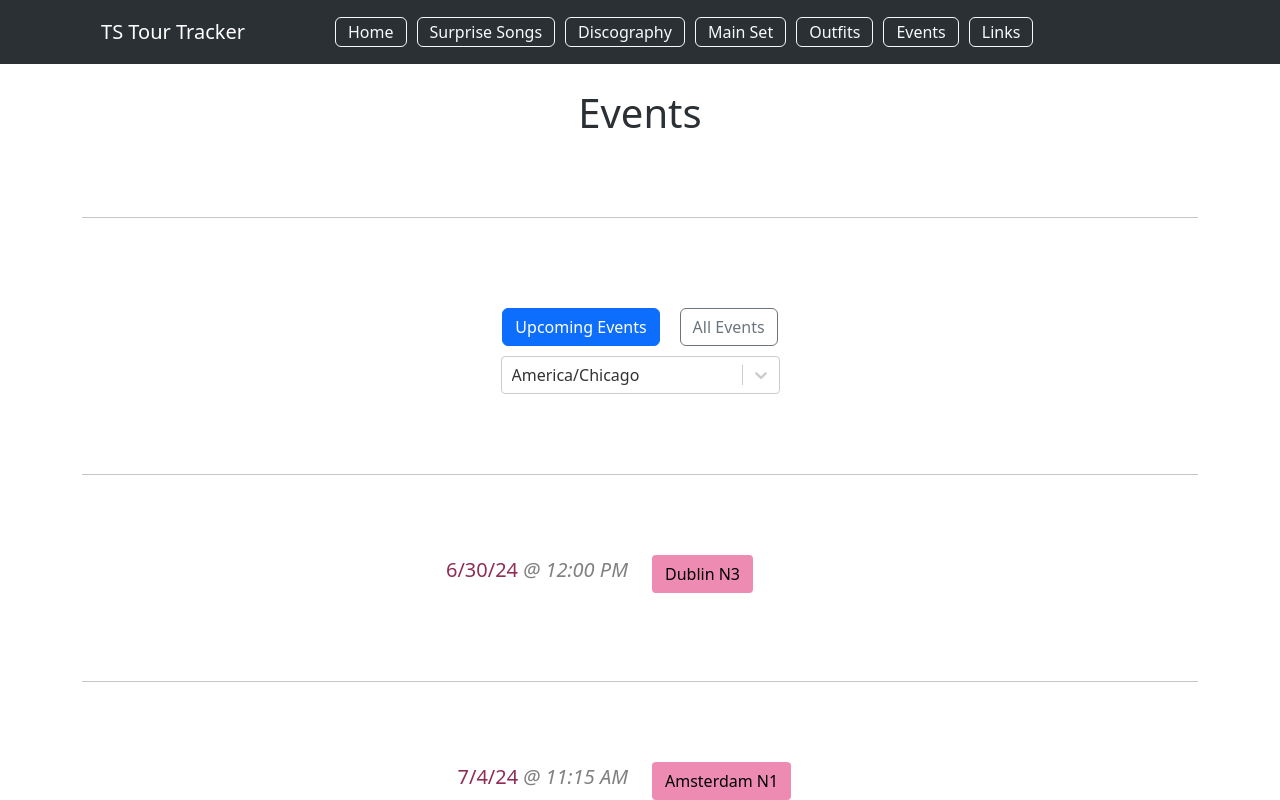
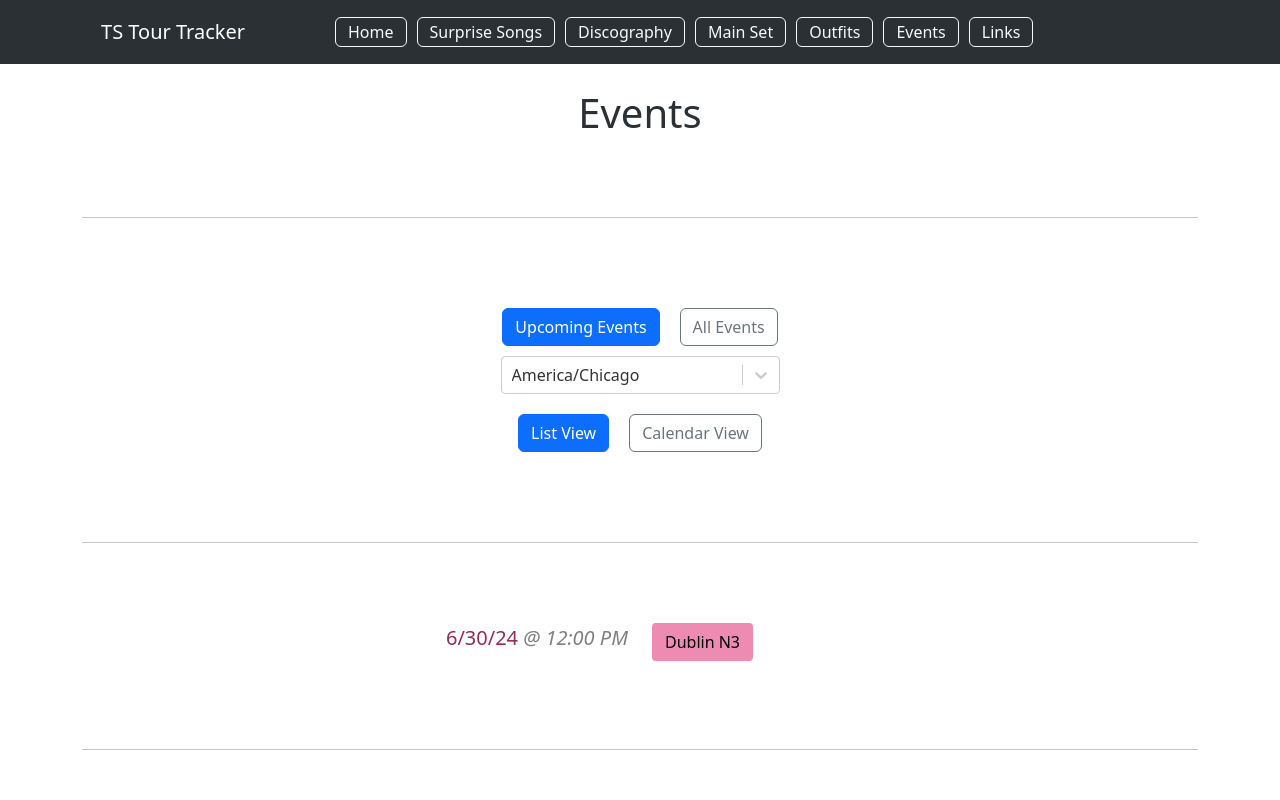
Before and after one commit to mamcgovern/TSTourTracker, a React (Create React App) app in the folder tstourtracker/: page / in a window 1280 px wide. Both pictures are taken after a click on the button "Events". Shown: the top 800 px of the page. Built offline with nearby package versions, Linux system fonts and the light colour scheme.

Commit message:
Added calendar view for events

```diff
--- a/tstourtracker/package.json
+++ b/tstourtracker/package.json
@@ -12,6 +12,7 @@
     "bootstrap": "^5.3.3",
     "moment-timezone": "^0.5.45",
     "react": "^18.3.1",
+    "react-calendar": "^5.0.0",
     "react-countdown": "^2.3.5",
     "react-dom": "^18.3.1",
     "react-scripts": "5.0.1",
--- a/tstourtracker/src/components/events.js
+++ b/tstourtracker/src/components/events.js
@@ -2,6 +2,8 @@ import { useState } from "react";
 import "bootstrap/dist/css/bootstrap.css";
 import 'bootstrap/dist/css/bootstrap.min.css';
 import 'bootstrap/dist/js/bootstrap.bundle.min.js';
+import Calendar from 'react-calendar';
+import 'react-calendar/dist/Calendar.css';
 
 import moment from 'moment-timezone';
 import Select from 'react-select';
@@ -14,6 +16,7 @@ const Events = () => {
 
     const [showAllEvents, setShowAllEvents] = useState(false);
     const [activeOption, setActiveOption] = useState('America/Chicago');
+    const [calendarView, setCalendarView] = useState(false);
 
     const timeZones = moment.tz.names().map(zone => ({
         value: zone,
@@ -58,9 +61,8 @@ const Events = () => {
     };
 
     const makeTimeZoneMenu = () => {
-        if (isSmallScreen) {
         return (
-                <div style={{ width: 'auto', margin: 'auto', textAlign: 'left' }}>
+            <div style={{ width: isSmallScreen ? 'auto' : '25%', margin: 'auto', textAlign: 'left' }}>
                 <Select
                     options={timeZones}
                     onChange={handleOptionChange}
@@ -69,18 +71,15 @@ const Events = () => {
                 />
             </div>
         );
-        } else {
+    };
+
+    const makeViewMenu = () => {
         return (
-                <div style={{ width: '25%', margin: 'auto', textAlign: 'left' }}>
-                    <Select
-                        options={timeZones}
-                        onChange={handleOptionChange}
-                        value={timeZones.find(zone => zone.value === activeOption)}
-                        isSearchable
-                    />
+            <div style={{ textAlign: 'center', margin: '10px' }}>
+                <button className={`btn ${calendarView ? 'btn-outline-secondary' : 'btn-primary'}`} style={{ margin: '10px' }} onClick={() => setCalendarView(false)}>List View</button>
+                <button className={`btn ${calendarView ? 'btn-primary' : 'btn-outline-secondary'}`} style={{ margin: '10px' }} onClick={() => setCalendarView(true)}>Calendar View</button>
             </div>
         );
-        }
     };
 
     const singleEvent = (event) => {
@@ -125,6 +124,32 @@ const Events = () => {
         </div>
     ));
 
+    const eventsForCalendar = events.map(event => {
+        const [month, day, year] = event.date.split('/').map(Number);
+        const eventDate = new Date(2000 + year, month - 1, day);
+        return {
+            ...event,
+            date: eventDate
+        };
+    });
+
+    const renderCalendar = () => {
+        return (
+            <div style={{ display: 'flex', justifyContent: 'center', alignItems: 'center' }}>
+                <Calendar
+                    tileContent={({ date }) => {
+                        const dayEvents = eventsForCalendar.filter(event => event.date.toDateString() === date.toDateString());
+                        return dayEvents.map(event => (
+                            <div key={event.title}>
+                                {event.title}
+                            </div>
+                        ));
+                    }}
+                />
+            </div>
+        );
+    };
+
     return (
         <div>
             <div className="container">
@@ -136,8 +161,11 @@ const Events = () => {
                 <div style={{ textAlign: "right" }}>
                     {makeTimeZoneMenu()}
                 </div>
+                <div>
+                    {makeViewMenu()}
+                </div>
                 <hr className="featurette-divider" />
-                {allEvents}
+                {calendarView ? renderCalendar() : allEvents}
             </div>
         </div>
     );
```
Also changed, not shown: 1 other file (tests, documents, lock files or other folders). Lines whose indentation alone changed are shown as unchanged.
